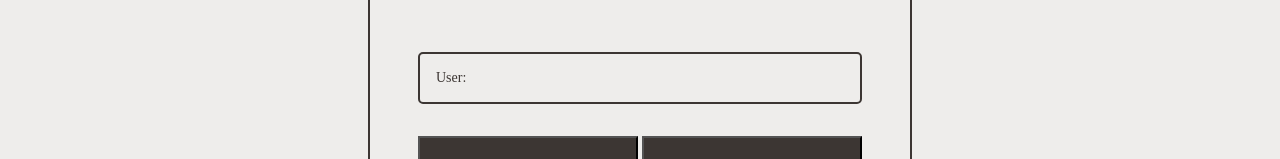
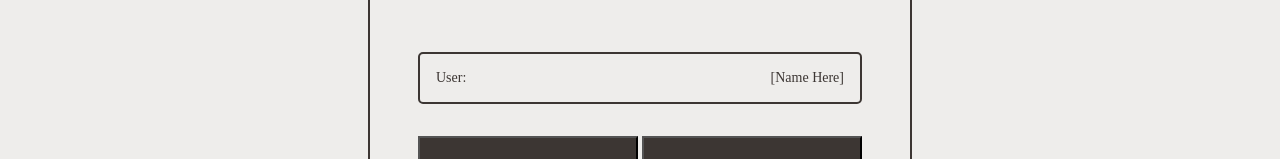
Before and after one commit to Ahmad-Elmahallawy/iCondo, a React (Create React App) app in the folder frontend/: page /GenerateKey in a window 1280 px wide. Shown: the part 360-519 px from the top of the page. Built offline with nearby package versions, Linux system fonts and the light colour scheme; no server answers.

Commit message:
removed un-used lines in EmployeeRequestsLandingPage.tsx and removed its corresponding unit test

```diff
--- a/frontend/src/Pages/EmployeeRequestsLandingPage.tsx
+++ b/frontend/src/Pages/EmployeeRequestsLandingPage.tsx
@@ -11,16 +11,12 @@ import "../Style/LandingPageStyle/EmployeeRequestsLandingPageStyle.css";
 // It contains a function handleUserItemClick that updates the selected user name when a user item is clicked.
 // The selected user name is passed to the KeyGeneration component as a prop.
 const EmployeeRequestsLandingPage = () => {
-  const [selectedUserName, setSelectedUserName] = useState<string>("");
 
-  const handleUserItemClick = (userId: number, userName: string) => {
-    setSelectedUserName(userName);
-  };
 
   return (
     <div className="employee-requests-landing-page-container">
       <div className="employee-requests-key-generation">
-        <KeyGeneration userName={selectedUserName} />
+        <KeyGeneration  />
       </div>
     </div>
   );
```
Also changed, not shown: 1 other file (tests, documents, lock files or other folders).
